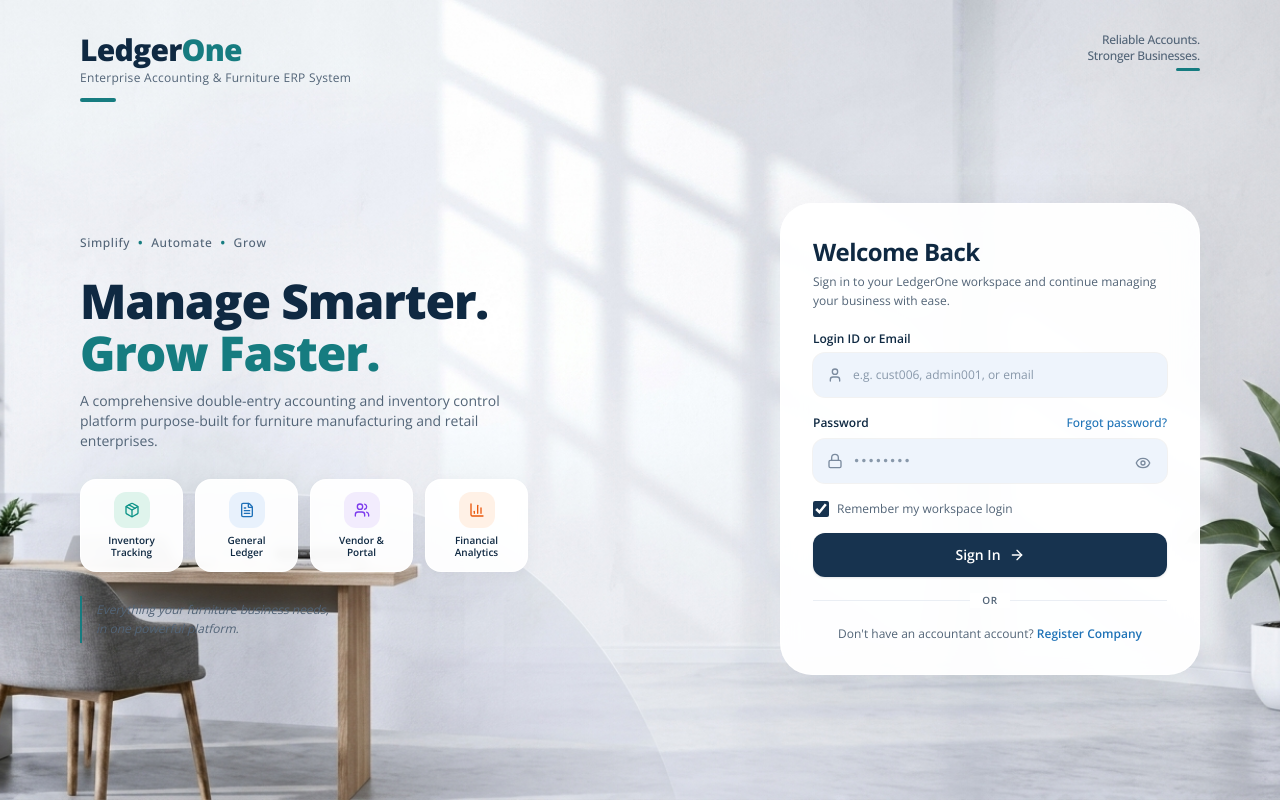
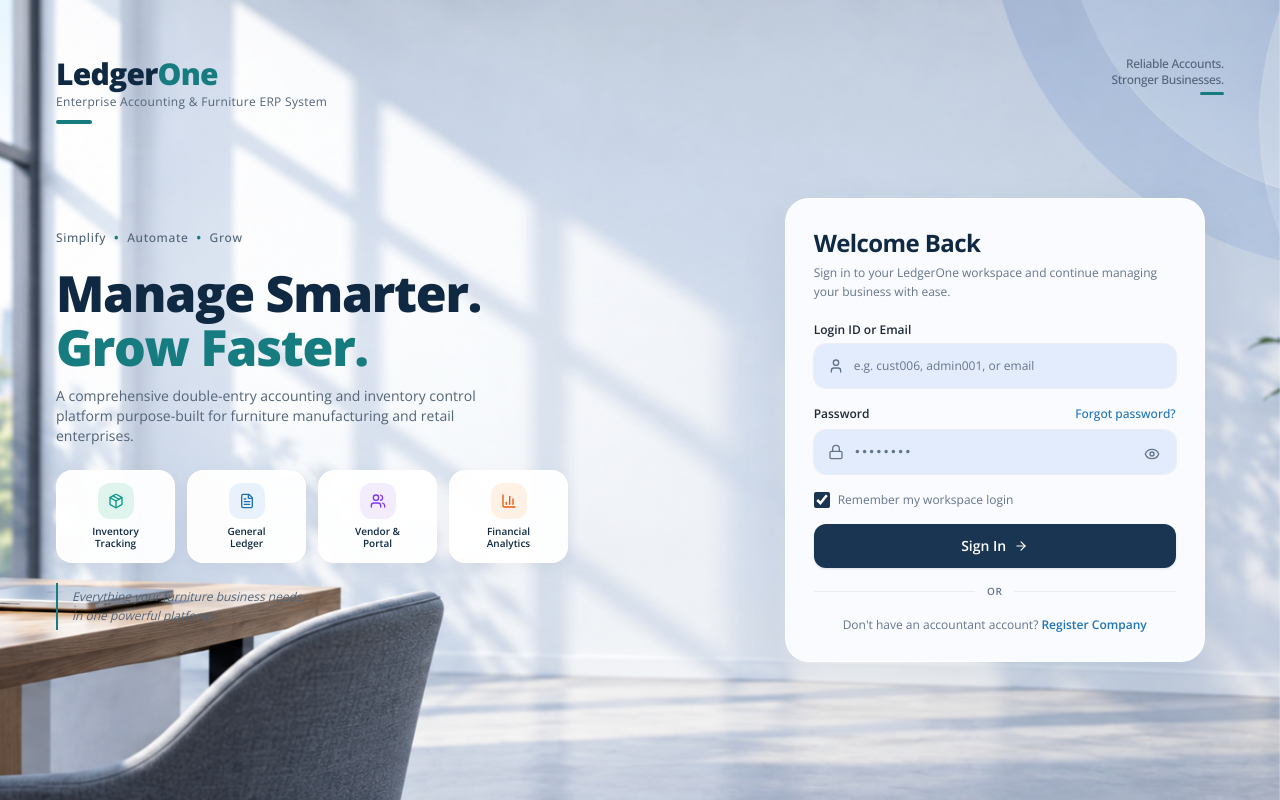
Before and after one commit to prathamrajbhar/LedgerOne, a Next.js app: page /login in a window 1280 px wide. Built offline with nearby package versions, Linux system fonts and the light colour scheme.

Commit message:
style(auth): align login page contents, layout, colors and typography to match reference design

```diff
--- a/app/(auth)/layout.tsx
+++ b/app/(auth)/layout.tsx
@@ -8,7 +8,7 @@
   children: React.ReactNode;
 }) {
   return (
-    <main className="relative min-h-[100dvh] w-full flex flex-col justify-between bg-[#F6F8FB] font-sans overflow-x-hidden">
+    <main className="relative min-h-[100dvh] w-full bg-[#F6F8FB] font-sans overflow-x-hidden flex flex-col justify-between">
       {/* Background Graphic */}
       <div
         className="fixed inset-0 w-full h-full bg-cover bg-center pointer-events-none z-0"
@@ -19,9 +19,11 @@
       {/* Subtle overlay for small screens */}
       <div className="fixed inset-0 w-full h-full bg-white/40 lg:bg-transparent pointer-events-none z-0 backdrop-blur-[1px] lg:backdrop-blur-none" />
 
-      {/* Top Header Bar: Logo on Left, Tagline on Right */}
-      <header className="relative z-10 w-full pt-6 sm:pt-8 px-6 sm:px-12 lg:px-16 xl:px-20 flex items-start justify-between">
-        {/* Left Branding */}
+      {/* Main Container constrained to standard desktop layout */}
+      <div className="relative z-10 w-full max-w-[1440px] mx-auto min-h-[100dvh] flex flex-col justify-between p-6 sm:p-10 lg:p-12 xl:p-14">
+        {/* Top Header Bar */}
+        <header className="w-full flex items-start justify-between">
+          {/* Left: Logo */}
           <div>
             <Link href="/" className="inline-block group">
               <span className="text-2xl sm:text-3xl font-extrabold tracking-tight text-[#0F2942]">
@@ -31,10 +33,10 @@
                 Enterprise Accounting & Furniture ERP System
               </p>
             </Link>
-          <div className="w-9 h-[3.5px] bg-[#167C80] rounded-full mt-2.5" />
+            <div className="w-9 h-[3.5px] bg-[#167C80] rounded-full mt-2" />
           </div>
 
-        {/* Right Tagline (Visible on md/lg screens, exact match with reference image) */}
+          {/* Right: Tagline */}
           <div className="hidden sm:block text-right">
             <p className="text-xs font-medium text-[#526477] tracking-tight">Reliable Accounts.</p>
             <p className="text-xs font-medium text-[#526477] tracking-tight">Stronger Businesses.</p>
@@ -42,10 +44,10 @@
           </div>
         </header>
 
-      {/* Main Body: 2 Columns on Desktop */}
-      <div className="relative z-10 flex-1 flex flex-col lg:flex-row items-center justify-between px-6 sm:px-12 lg:px-16 xl:px-20 py-6 lg:py-4">
-        {/* Left Column: Eyebrow, Headline, Description, 4 Colored Cards, Callout Quote */}
-        <div className="hidden lg:flex flex-col justify-center space-y-5 xl:space-y-6 max-w-xl w-full pr-6 xl:pr-10">
+        {/* Content Section: 2 Columns */}
+        <div className="my-auto w-full grid grid-cols-1 lg:grid-cols-12 gap-8 lg:gap-10 xl:gap-12 items-center py-6">
+          {/* Left Column: 7 cols */}
+          <div className="hidden lg:flex lg:col-span-7 flex-col space-y-4 xl:space-y-5 max-w-xl">
             {/* Eyebrow */}
             <div className="flex items-center gap-2 text-xs font-medium text-[#526477] tracking-wider">
               <span>Simplify</span>
@@ -55,9 +57,9 @@
               <span>Grow</span>
             </div>
 
-          {/* Main Headline */}
+            {/* Headline */}
             <div className="space-y-2">
-            <h1 className="text-4xl lg:text-[44px] xl:text-[48px] font-extrabold tracking-tight leading-[1.08]">
+              <h1 className="text-4xl lg:text-[46px] xl:text-[50px] font-extrabold tracking-tight leading-[1.08]">
                 <span className="text-[#0F2942]">Manage Smarter.</span>
                 <br />
                 <span className="text-[#167C80]">Grow Faster.</span>
@@ -68,8 +70,8 @@
             </div>
 
             {/* 4 Feature Cards */}
-          <div className="grid grid-cols-4 gap-2.5 xl:gap-3 max-w-md pt-1">
-            {/* Inventory Tracking - Mint */}
+            <div className="grid grid-cols-4 gap-2.5 xl:gap-3 max-w-lg pt-1">
+              {/* Inventory Tracking */}
               <div className="bg-white/95 backdrop-blur-sm border border-white/90 shadow-[0_4px_16px_rgba(0,0,0,0.04)] rounded-2xl p-3 flex flex-col items-center justify-center text-center hover:-translate-y-0.5 transition-all">
                 <div className="h-9 w-9 rounded-xl bg-[#DFF4EC] flex items-center justify-center text-[#0D9488] mb-1.5 flex-shrink-0">
                   <Package className="h-4 w-4" />
@@ -81,7 +83,7 @@
                 </span>
               </div>
 
-            {/* General Ledger - Blue */}
+              {/* General Ledger */}
               <div className="bg-white/95 backdrop-blur-sm border border-white/90 shadow-[0_4px_16px_rgba(0,0,0,0.04)] rounded-2xl p-3 flex flex-col items-center justify-center text-center hover:-translate-y-0.5 transition-all">
                 <div className="h-9 w-9 rounded-xl bg-[#E8F1FC] flex items-center justify-center text-[#1E70B8] mb-1.5 flex-shrink-0">
                   <FileText className="h-4 w-4" />
@@ -93,7 +95,7 @@
                 </span>
               </div>
 
-            {/* Vendor & Portal - Purple */}
+              {/* Vendor & Portal */}
               <div className="bg-white/95 backdrop-blur-sm border border-white/90 shadow-[0_4px_16px_rgba(0,0,0,0.04)] rounded-2xl p-3 flex flex-col items-center justify-center text-center hover:-translate-y-0.5 transition-all">
                 <div className="h-9 w-9 rounded-xl bg-[#F2ECFD] flex items-center justify-center text-[#7C3AED] mb-1.5 flex-shrink-0">
                   <Users className="h-4 w-4" />
@@ -105,7 +107,7 @@
                 </span>
               </div>
 
-            {/* Financial Analytics - Orange */}
+              {/* Financial Analytics */}
               <div className="bg-white/95 backdrop-blur-sm border border-white/90 shadow-[0_4px_16px_rgba(0,0,0,0.04)] rounded-2xl p-3 flex flex-col items-center justify-center text-center hover:-translate-y-0.5 transition-all">
                 <div className="h-9 w-9 rounded-xl bg-[#FFF1E6] flex items-center justify-center text-[#EA580C] mb-1.5 flex-shrink-0">
                   <BarChart3 className="h-4 w-4" />
@@ -118,7 +120,7 @@
               </div>
             </div>
 
-          {/* Quote Callout with Left Teal Border */}
+            {/* Callout Quote */}
             <div className="border-l-[2.5px] border-[#167C80] pl-3.5 py-1 text-xs text-[#526477] italic leading-relaxed pt-1">
               Everything your furniture business needs,
               <br />
@@ -126,16 +128,33 @@
             </div>
           </div>
 
-        {/* Right Column: Centered Floating Auth Card */}
-        <div className="flex-1 flex justify-center lg:justify-end items-center w-full py-4 sm:py-6">
+          {/* Right Column: 5 cols */}
+          <div className="col-span-1 lg:col-span-5 flex justify-center lg:justify-center items-center w-full">
             <div className="w-full max-w-[420px]">
               {children}
             </div>
           </div>
         </div>
 
-      {/* Empty bottom spacer for balance */}
-      <div className="hidden lg:block h-6" />
+        {/* Mobile feature chips */}
+        <div className="lg:hidden mt-4 pb-4 flex flex-wrap justify-center items-center gap-2 text-center">
+          <span className="inline-flex items-center gap-1.5 px-2.5 py-1 rounded-full bg-white/80 border border-white/90 text-[10px] font-semibold text-[#0F2942] shadow-xs">
+            <Package className="h-3 w-3 text-[#0D9488]" /> Inventory
+          </span>
+          <span className="inline-flex items-center gap-1.5 px-2.5 py-1 rounded-full bg-white/80 border border-white/90 text-[10px] font-semibold text-[#0F2942] shadow-xs">
+            <FileText className="h-3 w-3 text-[#1E70B8]" /> General Ledger
+          </span>
+          <span className="inline-flex items-center gap-1.5 px-2.5 py-1 rounded-full bg-white/80 border border-white/90 text-[10px] font-semibold text-[#0F2942] shadow-xs">
+            <Users className="h-3 w-3 text-[#7C3AED]" /> Client Portal
+          </span>
+          <span className="inline-flex items-center gap-1.5 px-2.5 py-1 rounded-full bg-white/80 border border-white/90 text-[10px] font-semibold text-[#0F2942] shadow-xs">
+            <BarChart3 className="h-3 w-3 text-[#EA580C]" /> Analytics
+          </span>
+        </div>
+
+        {/* Bottom spacing */}
+        <div className="hidden lg:block h-2" />
+      </div>
     </main>
   );
 }
--- a/app/(auth)/login/page.tsx
+++ b/app/(auth)/login/page.tsx
@@ -5,6 +5,7 @@
 import { useRouter } from "next/navigation";
 import Link from "next/link";
 import { toast } from "sonner";
+import Image from "next/image";
 import { Lock, User, Eye, EyeOff, ArrowRight } from "lucide-react";
 import { signIn } from "next-auth/react";
 import { getPostLoginRedirectAction } from "@/app/actions/auth.actions";
@@ -40,6 +41,7 @@
 
       if (result?.ok) {
         toast.success("Welcome back!");
+        // Determine correct landing page based on role (Portal vs Workspace)
         const targetUrl = await getPostLoginRedirectAction(loginId);
         router.push(targetUrl);
         router.refresh();
@@ -53,13 +55,13 @@
   };
 
   return (
-    <div className="bg-white/95 shadow-[0_20px_60px_rgba(15,35,65,0.08)] border border-white/90 rounded-[28px] sm:rounded-[32px] p-6 sm:p-8 space-y-4 backdrop-blur-md">
+    <div className="bg-[#FAFBFE] shadow-[0_20px_50px_rgba(15,35,65,0.08)] border border-white/90 rounded-2xl sm:rounded-[24px] p-5 sm:p-7 space-y-4 backdrop-blur-sm">
       {/* Header with Title */}
       <div>
-        <h2 className="text-2xl font-bold text-[#0F2942] tracking-tight">
+        <h2 className="text-xl sm:text-2xl font-bold text-[#0F2942] tracking-tight">
           Welcome Back
         </h2>
-        <p className="text-xs text-[#526477] leading-relaxed mt-1">
+        <p className="text-xs text-muted-foreground leading-relaxed mt-1">
           Sign in to your LedgerOne workspace and continue managing your business with ease.
         </p>
       </div>
@@ -68,11 +70,11 @@
       <form onSubmit={handleSubmit} className="space-y-4 pt-1">
         {/* Login ID or Email Field */}
         <div className="space-y-1.5">
-          <label className="text-xs font-semibold text-[#0F2942] block">
+          <label className="text-xs font-semibold text-foreground block">
             Login ID or Email
           </label>
           <div className="relative">
-            <User className="absolute left-3.5 top-3.5 h-4 w-4 text-[#7A8A9E] pointer-events-none" />
+            <User className="absolute left-3.5 top-3.5 h-4 w-4 text-muted-foreground pointer-events-none" />
             <input
               type="text"
               name="username"
@@ -80,7 +82,7 @@
               placeholder="e.g. cust006, admin001, or email"
               value={loginId}
               onChange={(e) => setLoginId(e.target.value)}
-              className="w-full h-11 pl-10 pr-3.5 rounded-xl bg-[#EEF4FC] text-sm sm:text-xs text-[#0F2942] placeholder:text-[#8898AA] border-0 focus:bg-white ring-1 ring-black/5 focus:ring-2 focus:ring-[#167C80]/30 transition-all outline-none"
+              className="w-full h-11 pl-10 pr-3.5 rounded-xl bg-[#E1EAFD]/90 hover:bg-[#E1EAFD] focus:bg-white border-0 ring-1 ring-black/5 focus:ring-2 focus:ring-[#193552]/20 text-sm sm:text-xs text-foreground placeholder:text-muted-foreground transition-all outline-none"
               required
             />
           </div>
@@ -89,7 +91,7 @@
         {/* Password Field */}
         <div className="space-y-1.5">
           <div className="flex items-center justify-between">
-            <label className="text-xs font-semibold text-[#0F2942] block">
+            <label className="text-xs font-semibold text-foreground block">
               Password
             </label>
             <Link
@@ -100,7 +102,7 @@
             </Link>
           </div>
           <div className="relative">
-            <Lock className="absolute left-3.5 top-3.5 h-4 w-4 text-[#7A8A9E] pointer-events-none" />
+            <Lock className="absolute left-3.5 top-3.5 h-4 w-4 text-muted-foreground pointer-events-none" />
             <input
               type={showPassword ? "text" : "password"}
               name="password"
@@ -108,13 +110,13 @@
               placeholder="••••••••"
               value={password}
               onChange={(e) => setPassword(e.target.value)}
-              className="w-full h-11 pl-10 pr-10 rounded-xl bg-[#EEF4FC] text-sm sm:text-xs text-[#0F2942] placeholder:text-[#8898AA] border-0 focus:bg-white ring-1 ring-black/5 focus:ring-2 focus:ring-[#167C80]/30 transition-all outline-none font-mono"
+              className="w-full h-11 pl-10 pr-10 rounded-xl bg-[#E1EAFD]/90 hover:bg-[#E1EAFD] focus:bg-white border-0 ring-1 ring-black/5 focus:ring-2 focus:ring-[#193552]/20 text-sm sm:text-xs text-foreground placeholder:text-muted-foreground transition-all outline-none font-mono"
               required
             />
             <button
               type="button"
               onClick={() => setShowPassword(!showPassword)}
-              className="absolute right-3.5 top-3.5 text-[#7A8A9E] hover:text-[#0F2942] transition-colors p-0.5"
+              className="absolute right-3.5 top-3.5 text-muted-foreground hover:text-foreground transition-colors p-0.5"
               aria-label={showPassword ? "Hide password" : "Show password"}
             >
               {showPassword ? <EyeOff className="h-4 w-4" /> : <Eye className="h-4 w-4" />}
@@ -130,11 +132,11 @@
             name="remember"
             checked={rememberMe}
             onChange={(e) => setRememberMe(e.target.checked)}
-            className="h-4 w-4 rounded border-border text-[#17334F] accent-[#17334F] cursor-pointer"
+            className="h-4 w-4 rounded border-border text-[#193552] accent-[#193552] cursor-pointer"
           />
           <label
             htmlFor="remember"
-            className="text-xs text-[#526477] cursor-pointer select-none"
+            className="text-xs text-muted-foreground cursor-pointer select-none"
           >
             Remember my workspace login
           </label>
@@ -144,10 +146,10 @@
         <button
           type="submit"
           disabled={loading}
-          className="w-full bg-[#17334F] hover:bg-[#0F2438] text-white font-semibold h-11 rounded-xl shadow-sm text-xs sm:text-sm flex items-center justify-center gap-2 transition-all mt-2 disabled:opacity-70 disabled:cursor-not-allowed cursor-pointer active:scale-[0.99]"
+          className="w-full bg-[#193552] hover:bg-[#12283E] text-white font-semibold h-11 rounded-xl shadow-sm text-xs sm:text-sm flex items-center justify-center gap-2 transition-all mt-2 disabled:opacity-70 disabled:cursor-not-allowed cursor-pointer active:scale-[0.99]"
         >
           {loading ? "Signing in..." : "Sign In"}
-          {!loading && <ArrowRight className="h-4 w-4" />}
+          {!loading && <ArrowRight className="h-3.5 w-3.5" />}
         </button>
       </form>
 
@@ -157,14 +159,14 @@
           <span className="w-full border-t border-border/70" />
         </div>
         <div className="relative flex justify-center text-[10px] uppercase">
-          <span className="bg-white px-3 text-[#526477] font-semibold tracking-wider">
+          <span className="bg-[#FAFBFE] px-3 text-muted-foreground font-semibold tracking-wider">
             OR
           </span>
         </div>
       </div>
 
       {/* Register Footer Link */}
-      <div className="text-center text-xs text-[#526477] pt-0.5">
+      <div className="text-center text-xs text-muted-foreground pt-0.5">
         Don&apos;t have an accountant account?{" "}
         <Link
           href="/sign-up"
```
Also changed, not shown: public/auth-bg.png. Lines whose indentation alone changed are shown as unchanged.
